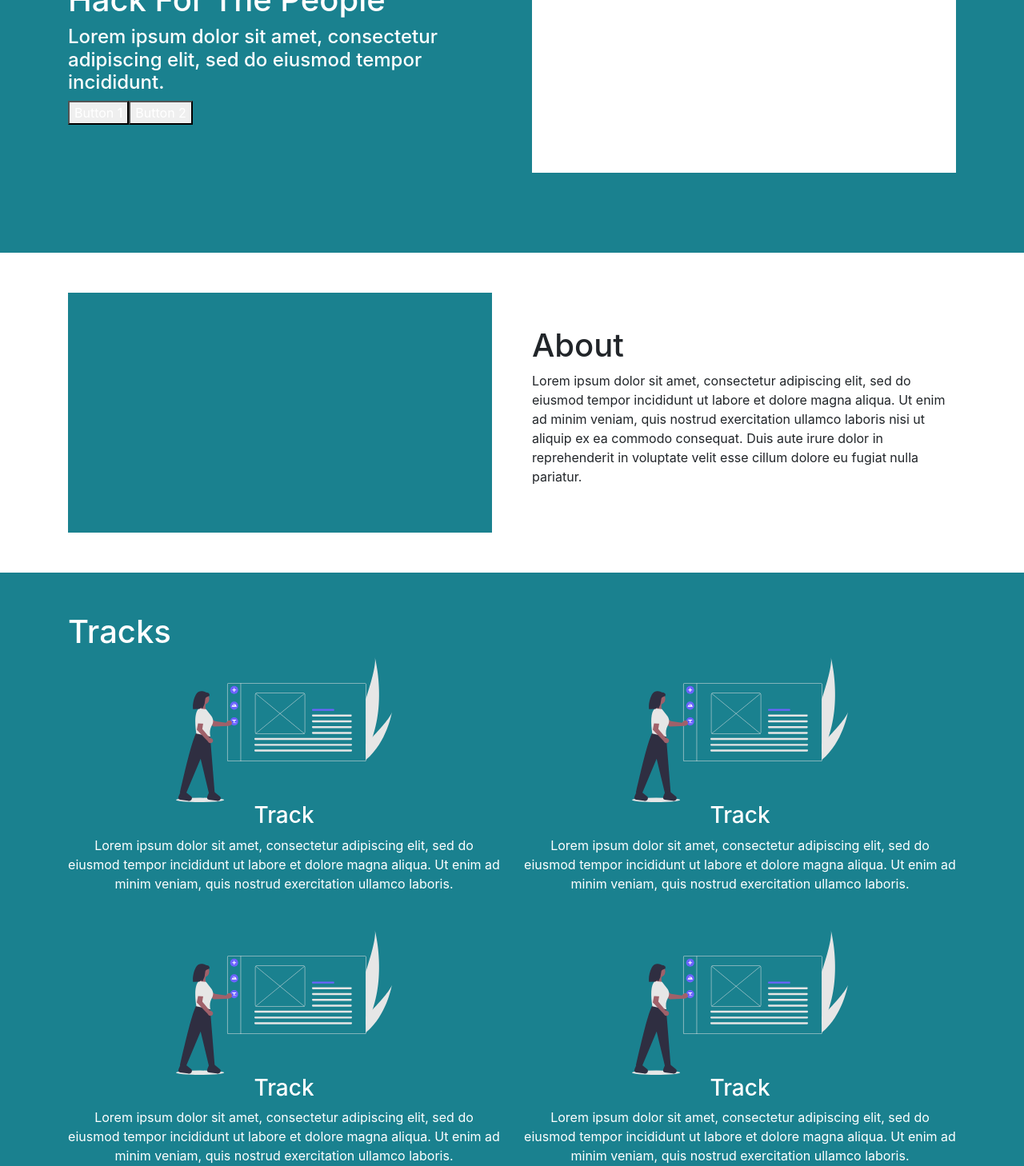
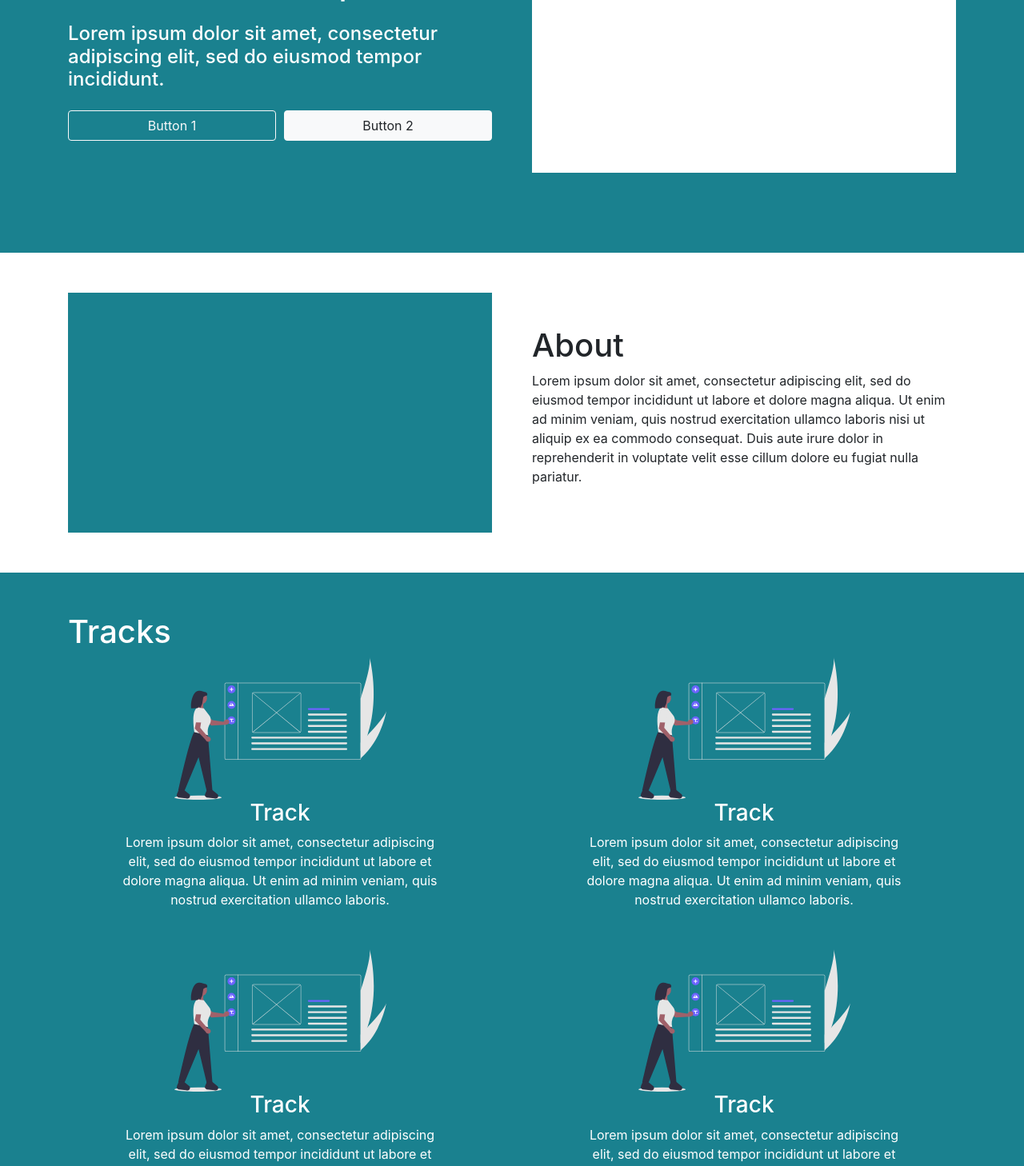
Before and after one commit to calixo888/hackforthepeople, a Next.js app: page / in a window 1280 px wide. Shown: the part 240-1698 px from the top of the page at 80% size. Built offline with nearby package versions, Linux system fonts and the light colour scheme.

Commit message:
small changes

```diff
--- a/pages/index.js
+++ b/pages/index.js
@@ -8,12 +8,12 @@ export default () => {
           <div className="header-grid">
             <div>
               <h1>Hack For The People</h1>
-              <h4>
+              <h4 className="py-3">
                 Lorem ipsum dolor sit amet, consectetur adipiscing elit, sed do eiusmod tempor incididunt.
               </h4>
               <div className="cta-buttons">
-                <button type="button">Button 1</button>
-                <button type="button">Button 2</button>
+                <button className="btn w-100 btn-outline-light" type="button">Button 1</button>
+                <button className="btn w-100 btn-light" type="button">Button 2</button>
               </div>
             </div>
             <div className="image" style={{ height: "300px" }}></div>
--- a/styles/imports/base.scss
+++ b/styles/imports/base.scss
@@ -7,3 +7,9 @@ section {
 .image {
   background-color: white;
 }
+
+.cta-buttons {
+  display: grid;
+  grid-template-columns: repeat(2, 1fr);
+  grid-gap: 10px;
+}
--- a/styles/imports/pages/index/tracks.scss
+++ b/styles/imports/pages/index/tracks.scss
@@ -8,7 +8,7 @@
   .track-grid {
     display: grid;
     grid-template-columns: repeat(auto-fill, minmax(400px, 1fr));
-    grid-gap: 30px;
+    grid-gap: 50px;
 
     .track {
       text-align: center;
@@ -16,6 +16,11 @@
       & img {
         width: 50%;
       }
+
+      & p {
+        width: 75%;
+        margin: 0 auto;
+      }
     }
   }
 }
```
